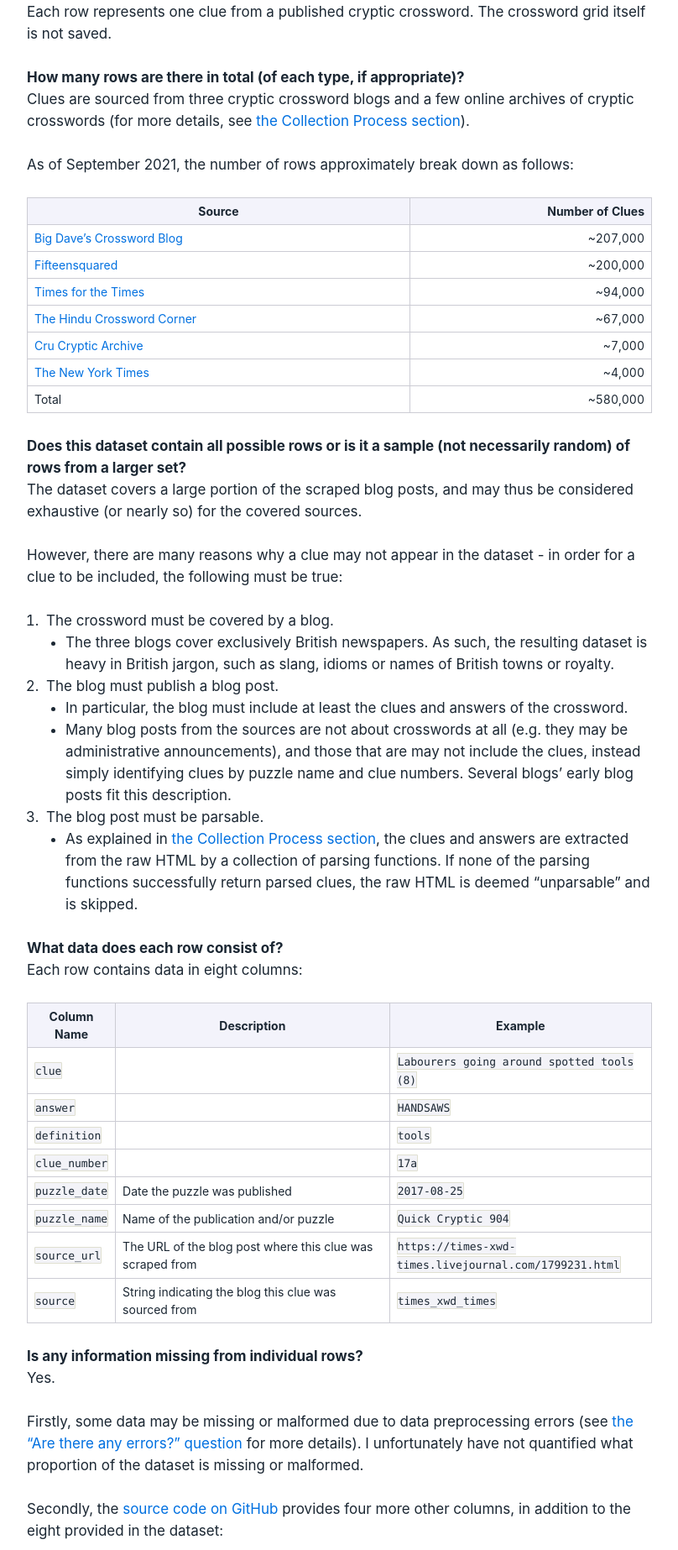
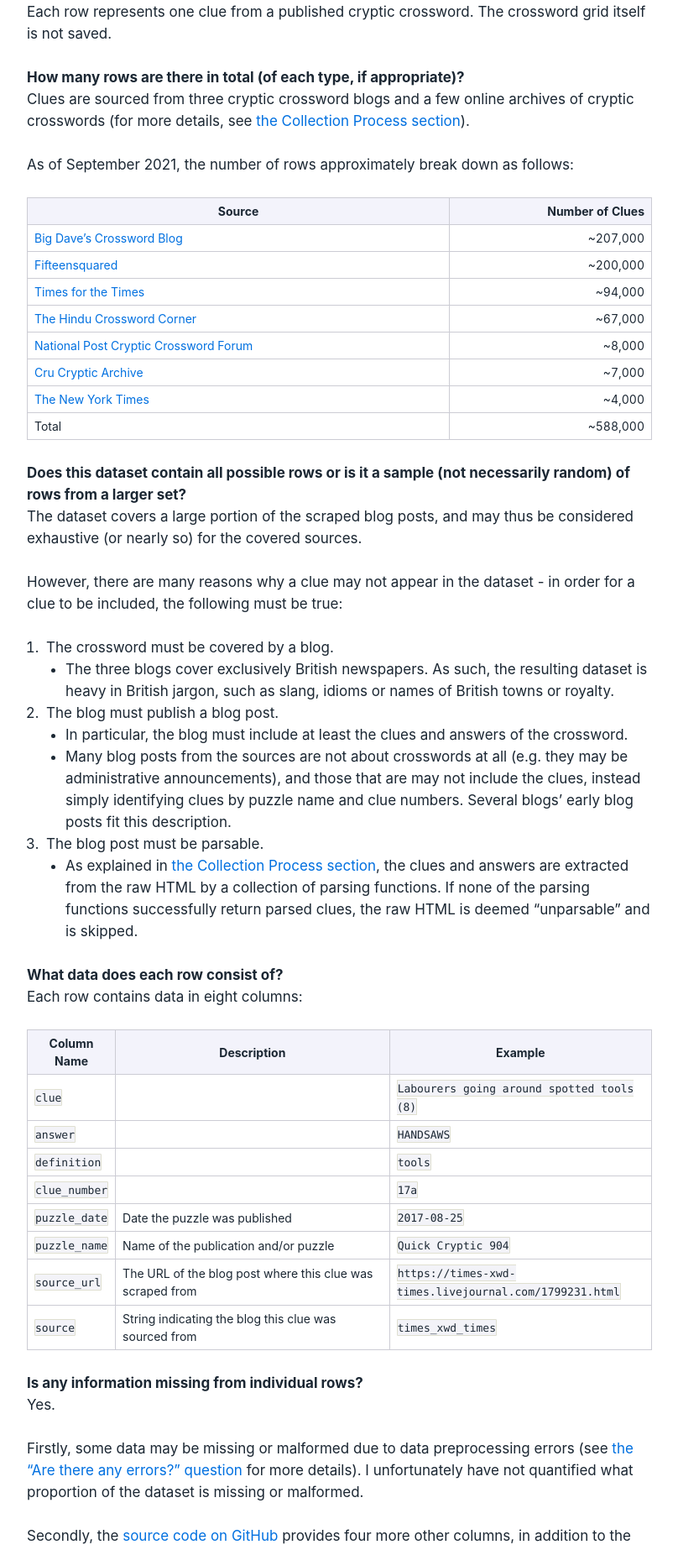
Before and after one commit to eigenfoo/cryptics, a Python web app: template templates/pages/datasheet.html in a window 1280 px wide. Shown: the part 857-2703 px from the top of the page at 84% size, without its empty margins (20-828 px from the left). Run offline with Jinja, Linux system fonts and the light colour scheme; the template is opened without the code that fills it, so the values that code supplies are empty.

Commit message:
Update datasheet

```diff
--- a/templates/pages/datasheet.html
+++ b/templates/pages/datasheet.html
@@ -69,16 +69,20 @@
 <td style="text-align: right;">~67,000</td>
 </tr>
 <tr class="odd">
+<td><a href="https://natpostcryptic.blogspot.com/">National Post Cryptic Crossword Forum</a></td>
+<td style="text-align: right;">~8,000</td>
+</tr>
+<tr class="even">
 <td><a href="https://archive.nytimes.com/www.nytimes.com/premium/xword/cryptic-archive.html">Cru Cryptic Archive</a></td>
 <td style="text-align: right;">~7,000</td>
 </tr>
-<tr class="even">
+<tr class="odd">
 <td><a href="https://www.nytimes.com/crosswords">The New York Times</a></td>
 <td style="text-align: right;">~4,000</td>
 </tr>
-<tr class="odd">
+<tr class="even">
 <td>Total</td>
-<td style="text-align: right;">~580,000</td>
+<td style="text-align: right;">~588,000</td>
 </tr>
 </tbody>
 </table>
```
Also changed, not shown: docs/datasheet.md (+2 -1 lines).
